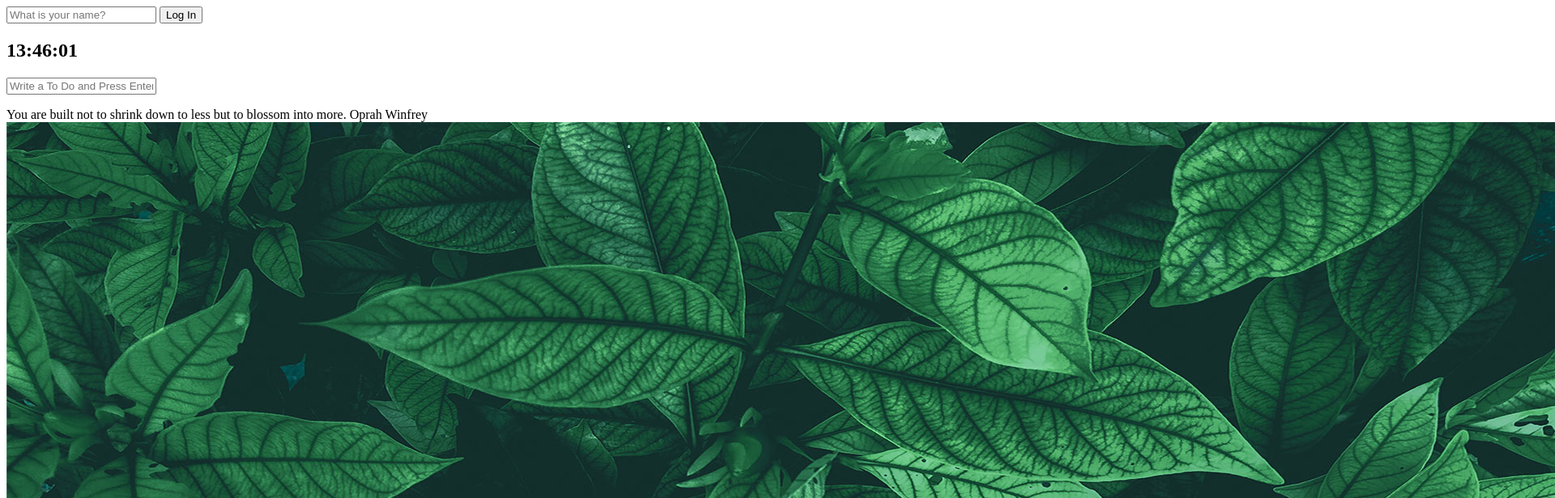
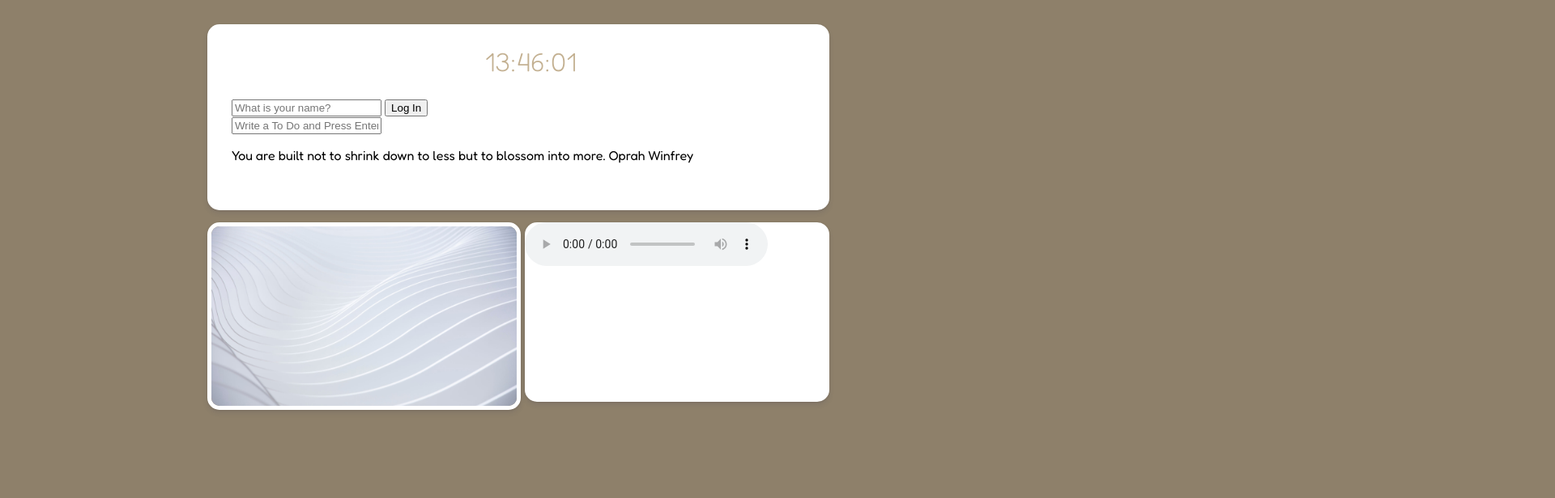
Before and after one commit to seonhwa-jin/n_chrome, a plain HTML site: page index.html in a window 1280 px wide. Shown: the top 616 px of the page at 81% size, 1920 px wide, since content can reach past the window. Drawn offline with Linux system fonts and the light colour scheme.

Commit message:
22.03.20 Chrome_CSS

```diff
--- a/css/style.css
+++ b/css/style.css
@@ -1,3 +1,76 @@
 .hidden{
   display: none;
 }
+
+.imgsize{
+  width:100%;
+  height: 100%;
+  border-radius: 15px;
+  box-shadow: 0 4px 6px rgba(50, 50, 93, 0.11), 0 1px 3px rgba(0, 0, 0, 0.08);
+  grid-column: 1/2;
+  grid-row:2/3;
+  border: 5px white solid;
+}
+
+body{
+  background-color:#8E806A;
+  margin: 0 auto;
+  display: grid;
+  grid-template-columns: 1fr 1fr;
+  grid-template-rows:2fr 1fr;
+  font-family: 'Fredoka', sans-serif;
+  width: 60%;
+  height: 60vh;
+  gap:15px;
+}
+
+.square1{
+  grid-column: 1/3;
+  grid-row:1/2;
+  background: white;
+  border-radius: 15px;
+  box-shadow: 0 4px 6px rgba(50, 50, 93, 0.11), 0 1px 3px rgba(0, 0, 0, 0.08);
+  margin-top:30px;
+  padding-left: 30px;
+
+}
+
+#clock{
+  color:#C3B091;
+  font-size: 2rem;
+  font-weight: 100;
+  text-align: center;
+}
+
+
+
+#greeting{
+  color:#8E806A;
+  font-size: 3rem;
+  font-weight: 900;
+  background-color: #FFE6BC;
+  border-radius: 15px;
+  display: inline;
+  margin-bottom: 20px;
+}
+
+
+#playlist{
+  width: 50%;
+ ;
+  background: white;
+  border-radius: 15px;
+  box-shadow: 0 4px 6px rgba(50, 50, 93, 0.11), 0 1px 3px rgba(0, 0, 0, 0.08);
+  width:100%;
+  height: 100%;
+
+}
+
+#todo{
+  ;
+}
+
+#qq{
+  background-color: #FFE6BC; ;
+  color:red;
+}
--- a/index.html
+++ b/index.html
@@ -5,11 +5,16 @@
   <meta http-equiv="X-UA-Compatible" content="IE=edge">
   <meta name="viewport" content="width=device-width, initial-scale=1.0">
   <link rel="stylesheet" href="css/style.css" />
+  <link rel="preconnect" href="https://fonts.googleapis.com">
+<link rel="preconnect" href="https://fonts.gstatic.com" crossorigin>
+<link href="https://fonts.googleapis.com/css2?family=Fredoka:wght@300;400;500;600;700&display=swap" rel="stylesheet">
   <title>Momentum App</title>
 </head>
 
 
 <body>
+    <div class="square1">
+      <h2 id="clock">00:00</h2>
       <form class="hidden" id="login-form" >
         <input
           required
@@ -19,7 +24,6 @@
         />
         <button>Log In</button>
       </form>
-  <h2 id="clock">00:00</h2>
       <h1 class="hidden" id="greeting" ></h1>
       <form id="todo-form">
         <input type="text" placeholder="Write a To Do and Press Enter" required />
@@ -33,11 +37,16 @@
         <span></span>
         <span></span>
       </div>
-  <script src="js/clock.js"></script>
-  <script src="js/greetings.js"></script>
-  <script src="js/quotes.js"></script>
-  <script src="js/background.js"></script>
-  <script src="js/todo.js"></script>
-  <script src="js/weather.js"></script>
+      <div id="clock"><script src="js/clock.js"></script></div>
+      <div id="greeting"><script src="js/greetings.js"></script></div><br>
+      <div id="qq"><script src="js/quotes.js"></script></div>
+      <div id="bg"><script src="js/background.js"></script></div>
+      <div id="todo"><script src="js/todo.js"></script></div>
+      <div id="loca"><script src="js/weather.js"></script></div>
+
+
+
+    </div>
+    <div id="playlist"><audio controls></audio></div>
 </body>
 </html>
--- a/js/background.js
+++ b/js/background.js
@@ -1,13 +1,22 @@
-const images = ["0.jpg","1.jpg","2.jpg","3.jpg","4.jpg","5.jpg","6.jpg"]
+const images = ["0.jpg","1.jpg","2.jpg","3.jpg","4.jpg","5.jpg","6.jpg","7.jpg","8.jpg","9.jpg","10.jpg"]
+const chosenImage = images[Math.floor(Math.random() * images.length)]
+const bgimage = document.createElement("img");
 
-const chosenImage = images[Math.floor(Math.random() * images.length)]
+const body = document.querySelector("body")
 
 
+bgimage.src= `img/${chosenImage}`;
+document.body.appendChild(bgimage);
+
+// document.body.style.backgroundImage = "url('img_tree.png')";
+body.style.backgroundImage ="";
+
+console.log(chosenImage)
+console.log(bgimage.src)
 
 
-const bgimage = document.createElement("img");
+function size(){
+  bgimage.classList.add("imgsize")
+}
 
-bgimage.src= `img/${chosenImage}`;
-
-
-document.body.appendChild(bgimage);
+size();
```
Also changed, not shown: img/10.jpg (added), img/7.jpg (added), img/8.jpg (added), img/9.jpg (added). Lines whose indentation alone changed are shown as unchanged.
